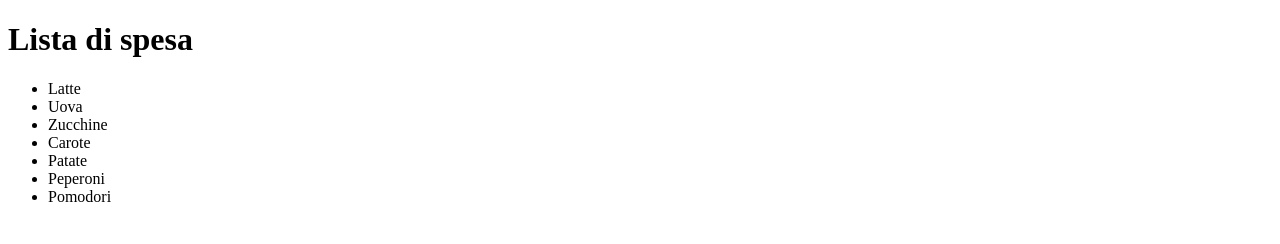
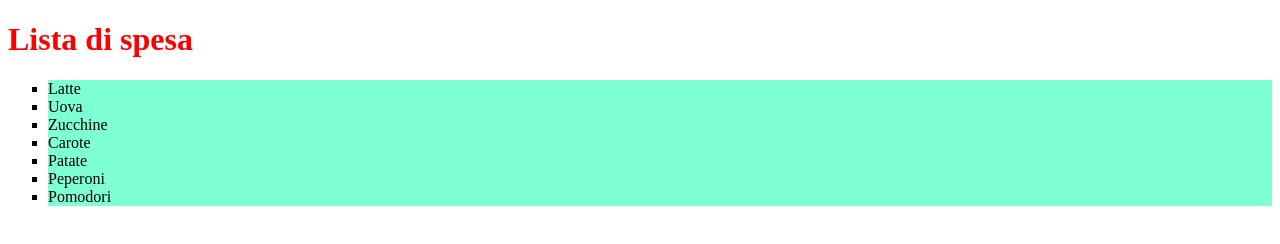
Before and after one commit to Jac-Luce/gitRepository, a plain HTML site: page index.html in a window 1280 px wide. Drawn offline with Linux system fonts and the light colour scheme.

Commit message:
addons #2

```diff
--- a/index.html
+++ b/index.html
@@ -5,9 +5,10 @@
            <meta http-equiv="X-UA-Compatible" content="IE=edge">
            <meta name="viewport" content="width=device-width, initial-scale=1.0">
            <title>Document</title>
+           <link rel="stylesheet" href="style.css">
      </head>
      <body>
-        <h1>Lista di spesa</h1>
+        <h1 class="title">Lista di spesa</h1>
         <ul>
             <li>Latte</li>
             <li>Uova</li>
--- /dev/null
+++ b/style.css
@@ -0,0 +1,8 @@
+.title{
+    color: red;
+}
+
+li{
+    background-color: aquamarine;
+    list-style: square;
+}
```
